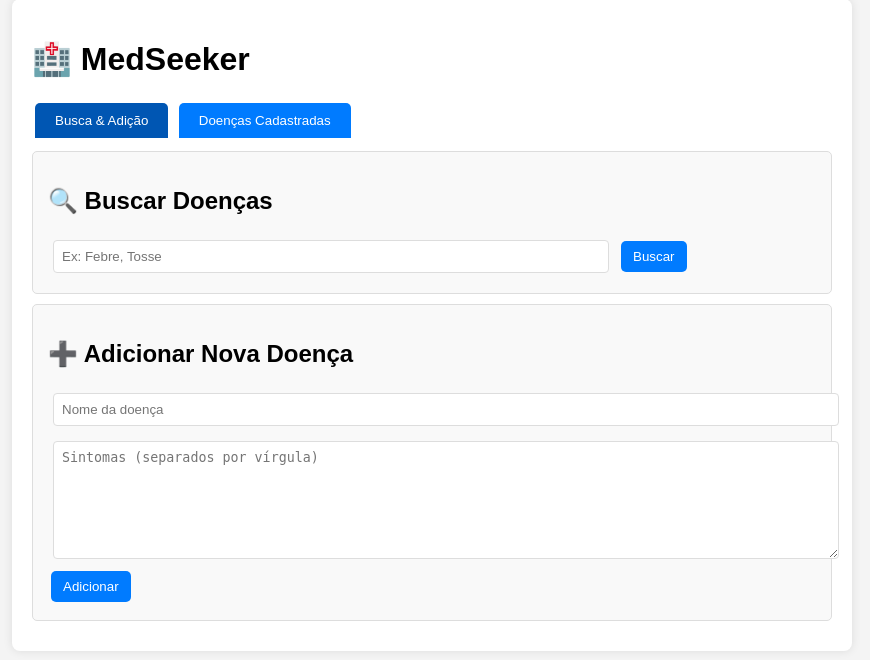
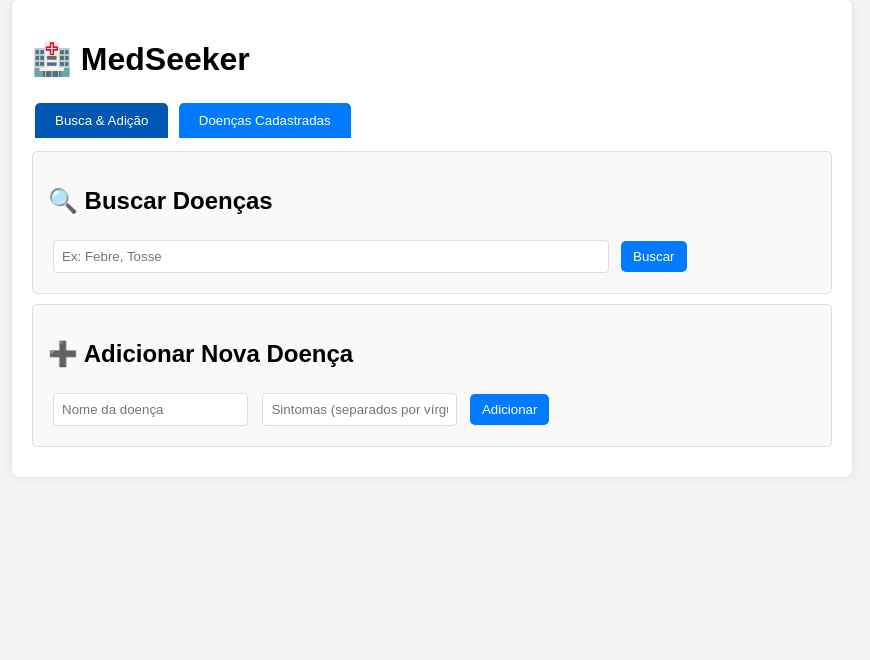
Before and after one commit to omirp-ux/medseeker, a Flask app: page / in a window 1280 px wide. Shown: the part 21-681 px from the top of the page, without its empty margins (208-1078 px from the left). Run offline with Flask 3, Linux system fonts and the light colour scheme.

Commit message:
voltand a versão antiga

```diff
--- a/app.py
+++ b/app.py
@@ -65,15 +65,15 @@ def adicionar():
 
 @app.route('/listar')
 def listar():
-    page = request.args.get('page', 1, type=int)
-    limit = request.args.get('limit', 5, type=int)
+    page = int(request.args.get('page', 1))
+    limit = int(request.args.get('limit', 5))
+    start = (page - 1) * limit
+    end = start + limit
 
     todas_doencas = [{"nome": k, "sintomas": v} for k, v in banco_de_dados.items()]
     total = len(todas_doencas)
     total_paginas = (total + limit - 1) // limit  # Arredonda para cima
 
-    start = (page - 1) * limit
-    end = start + limit
     doencas_pagina = todas_doencas[start:end]
 
     return jsonify({
--- a/templates/index.html
+++ b/templates/index.html
@@ -55,17 +55,11 @@
         button:hover {
             background: #0056b3;
         }
-        input, textarea, select {
+        input, select {
             padding: 8px;
             margin: 5px;
             border: 1px solid #ddd;
             border-radius: 4px;
-        }
-        /* Campo de sintomas maior */
-        #novos_sintomas {
-            width: 100%;
-            height: 100px; /* Altura semelhante ao campo de texto do Qwen */
-            resize: vertical; /* Permite redimensionar verticalmente */
         }
         table {
             width: 100%;
@@ -109,8 +103,8 @@
 
             <div class="card">
                 <h2>➕ Adicionar Nova Doença</h2>
-                <input type="text" id="nova_doenca" placeholder="Nome da doença" style="width: 100%; margin-bottom: 10px;">
-                <textarea id="novos_sintomas" placeholder="Sintomas (separados por vírgula)"></textarea>
+                <input type="text" id="nova_doenca" placeholder="Nome da doença">
+                <input type="text" id="novos_sintomas" placeholder="Sintomas (separados por vírgula)">
                 <button onclick="adicionar()">Adicionar</button>
             </div>
         </div>
@@ -250,7 +244,8 @@
             fetch("/exportar")
             .then(response => response.blob())
             .then(blob => {
-                const url = window.URL.createObject const a = document.createElement("a");
+                const url = window.URL.createObjectURL(blob);
+                const a = document.createElement("a");
                 a.href = url;
                 a.download = "banco_de_dados.json";
                 a.click();
```
